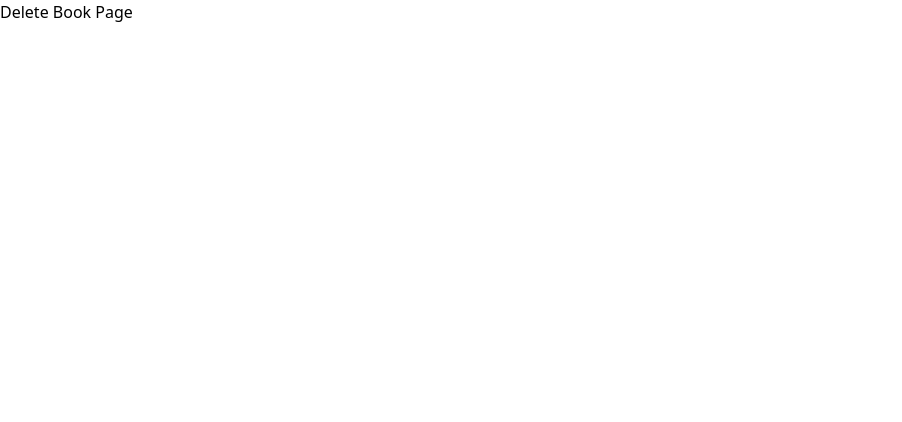
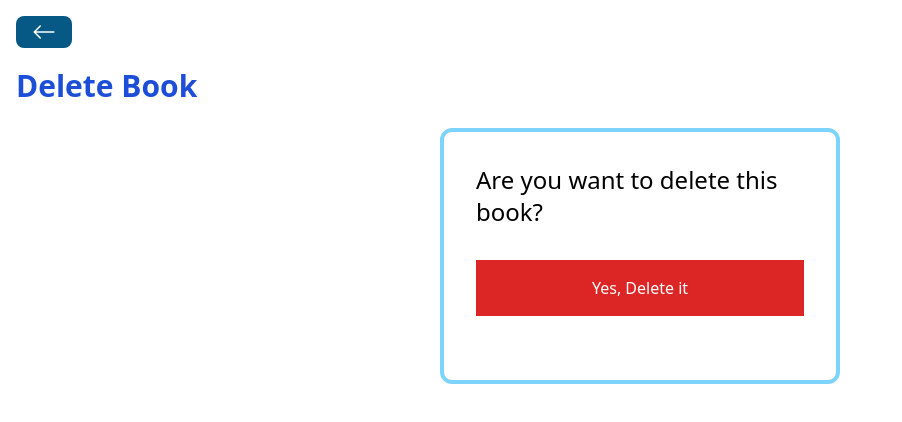
Before and after one commit to SanojAhamed/BookStore-MERN, a React (Vite) app in the folder Frontend/: page /books/delete/1 in a window 1280 px wide. Shown: the top 422 px of the page, without its empty margins (0-902 px from the left). Built offline with nearby package versions, Linux system fonts and the light colour scheme.

Commit message:
feat: Delete  Book

```diff
--- a/Frontend/src/pages/DeleteBook.jsx
+++ b/Frontend/src/pages/DeleteBook.jsx
@@ -1,11 +1,49 @@
-import React from 'react';
+import React, { useState } from 'react';
+import BackButton from '../components/BackButton';
+import Spinner from '../components/Spinner';
+import axios from 'axios';
+import { useNavigate, useParams } from 'react-router-dom';
+import { useSnackbar } from 'notistack';
 
 const DeleteBook = () => {
+  const [loading, setLoading] = useState(false);
+  const navigate = useNavigate();
+  const { id } = useParams();
+  const { enqueueSnackbar } = useSnackbar();
+
+  const handleDeleteBook = () => {
+    setLoading(true);
+    axios
+      .delete(`http://localhost:5555/books/${id}`)
+      .then(() => {
+        setLoading(false);
+        enqueueSnackbar('Book Deleted successfully', { variant: 'success' });
+        navigate('/');
+      })
+      .catch((error) => {
+        setLoading(false);
+        enqueueSnackbar('Error', { variant: 'error' });
+        console.log(error);
+      });
+  };
+
   return (
-    <div>
-      <h1>Delete Book Page</h1>
+    <div className='p-4'>
+      <BackButton />
+      <h1 className='text-3xl font-bold text-blue-700 mb-6 mt-5'>Delete Book</h1>
+      {loading ? <Spinner /> : ''}
+      <div className='flex flex-col items-center border-4 border-sky-300 rounded-xl w-[400px] p-8 mx-auto '>
+        <h3 className='text-2xl'>Are you want to delete this book?</h3>
+
+        <button
+          className='p-4 bg-red-600 text-white m-8 w-full'
+          onClick={handleDeleteBook}
+        >
+          Yes, Delete it
+        </button>
+      </div>
     </div>
-  );
-};
+  )
+}
 
 export default DeleteBook;
```
